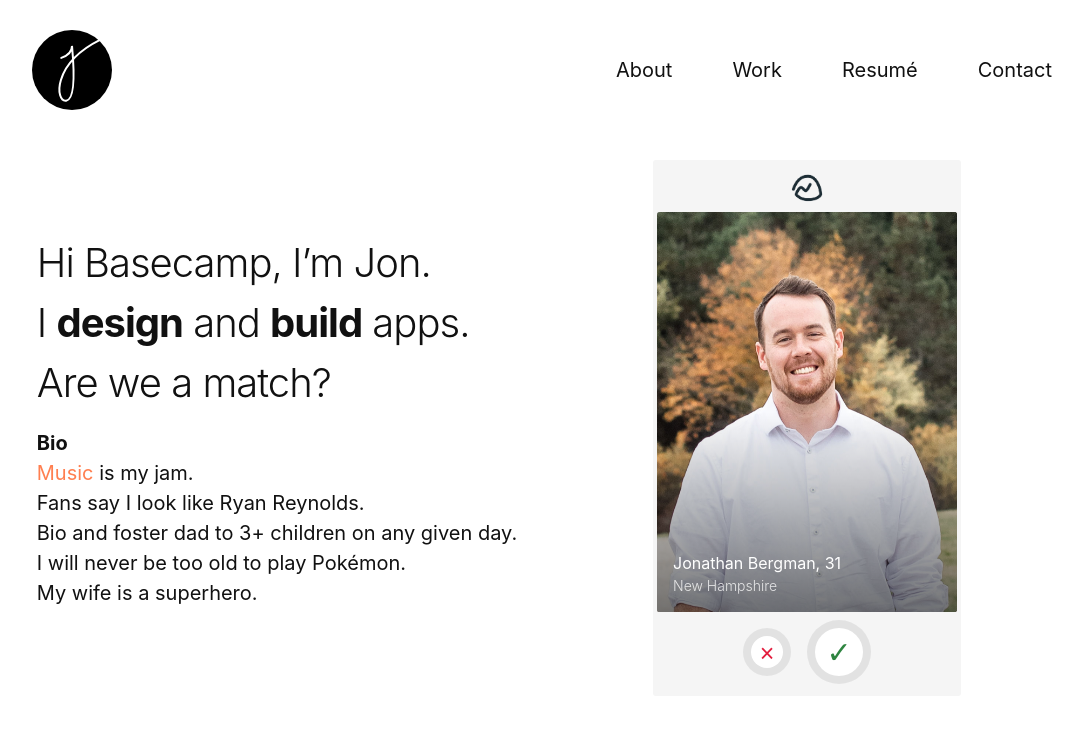
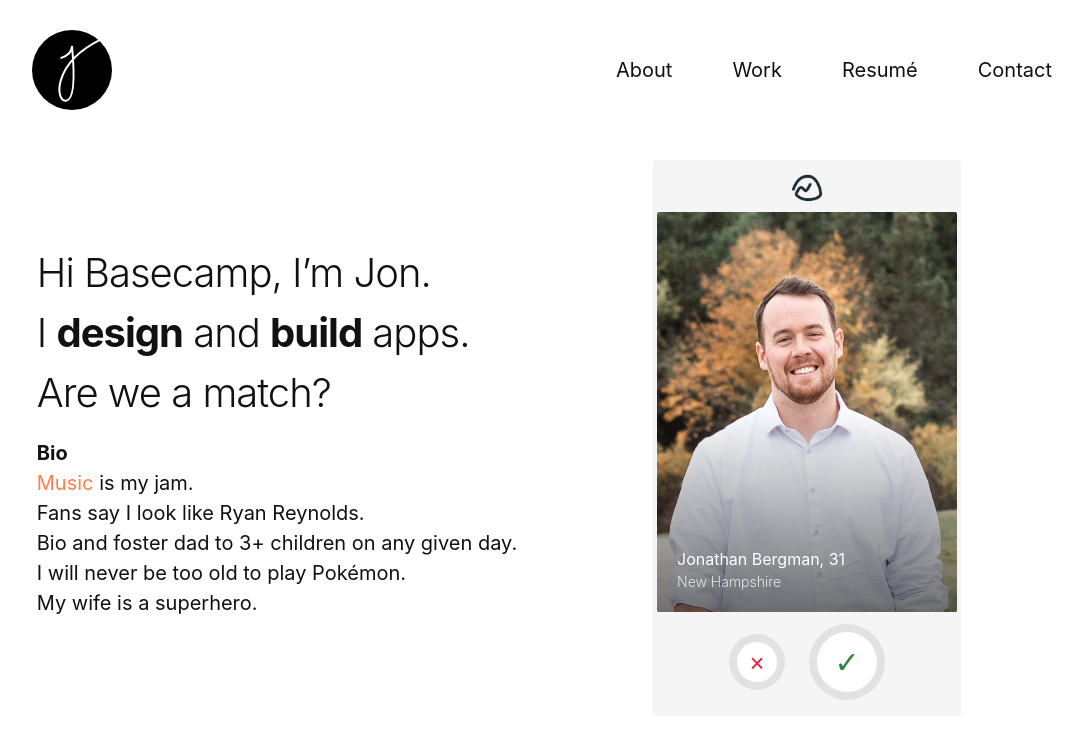
Before and after one commit to JonBergman/jonbergman.github.io, a Jekyll site: the page built from basecamp.markdown, in a window 1280 px wide. Shown: the top 756 px of the page, without its empty margins (98-1181 px from the left). Built offline with Jekyll 4.4.1, drawn with Linux system fonts in a browser that asks for light colours; nearby versions of some CDN libraries; some web fonts are replaced; grey boxes are pictures that could not be loaded.

Commit message:
small style fixes

```diff
--- a/_layouts/basecamp.html
+++ b/_layouts/basecamp.html
@@ -80,7 +80,7 @@
     {{ content }}
   </div>
 
-  <footer class="cinder__match hidden">
+  <footer class="cinder__match animate__animated animate__fadeIn hidden">
     <button class="close" aria-label="Close window">
       &times;
     </button>
--- a/_sass/minima/_base.scss
+++ b/_sass/minima/_base.scss
@@ -1,3 +1,7 @@
+html {
+  font-size: $base-font-size;
+}
+
 * {
   box-sizing: border-box;
 }
--- a/assets/main.scss
+++ b/assets/main.scss
@@ -64,15 +64,6 @@
 
 .basecamp__intro {
   margin-bottom: $spacing-unit * 2;
-
-  @include media-query($on-palm) {
-    .row {
-      flex-wrap: wrap;
-    }
-    .col {
-      flex: 0 0 100%;
-    }
-  }
 
   .col {
     display: flex;
@@ -230,6 +221,7 @@
   background-color: rgba(0,0,0,.90);
   text-align: center;
   color: #fff;
+  padding: 1rem;
 
   .close {
     background: transparent;
@@ -274,3 +266,12 @@
     cursor: grabbing;
   }
 }
+
+@include media-query($on-palm) {
+  .row {
+    flex-wrap: wrap;
+  }
+  .col {
+    flex: 0 0 100%;
+  }
+}
```
